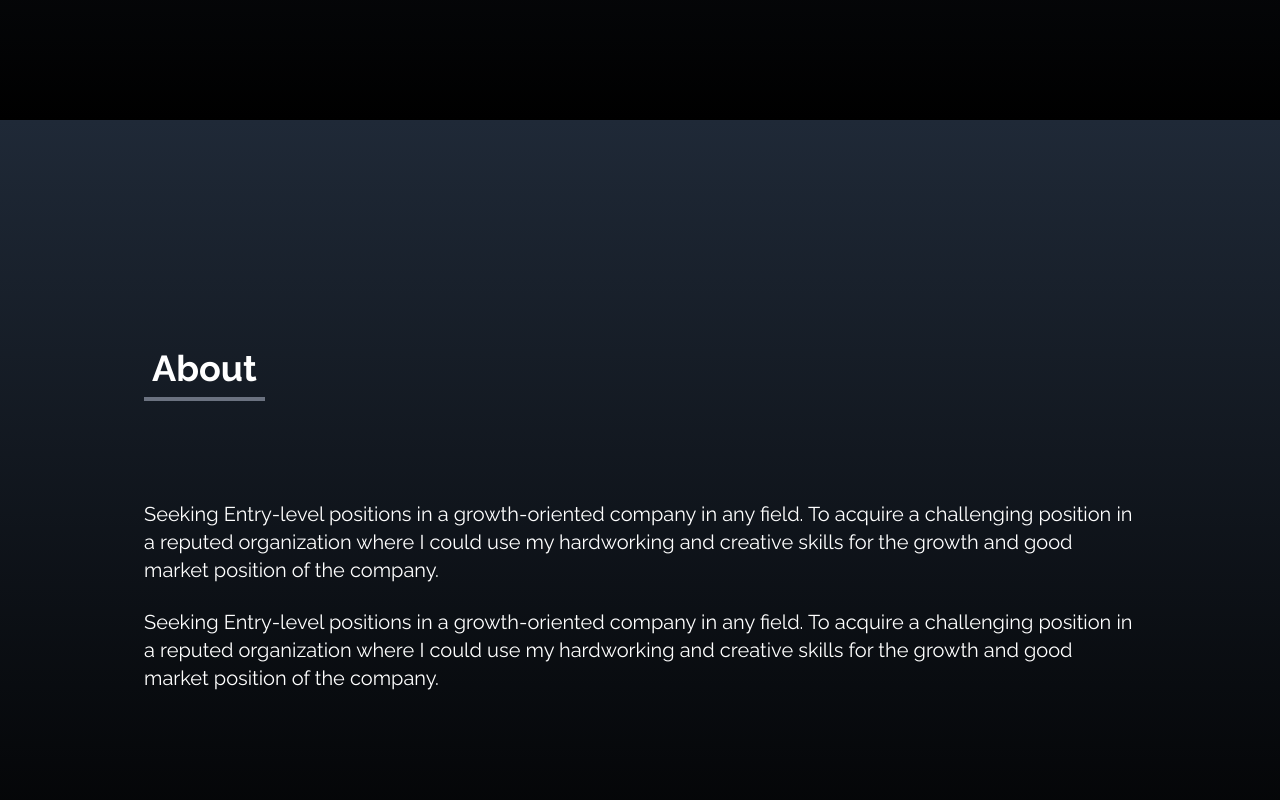
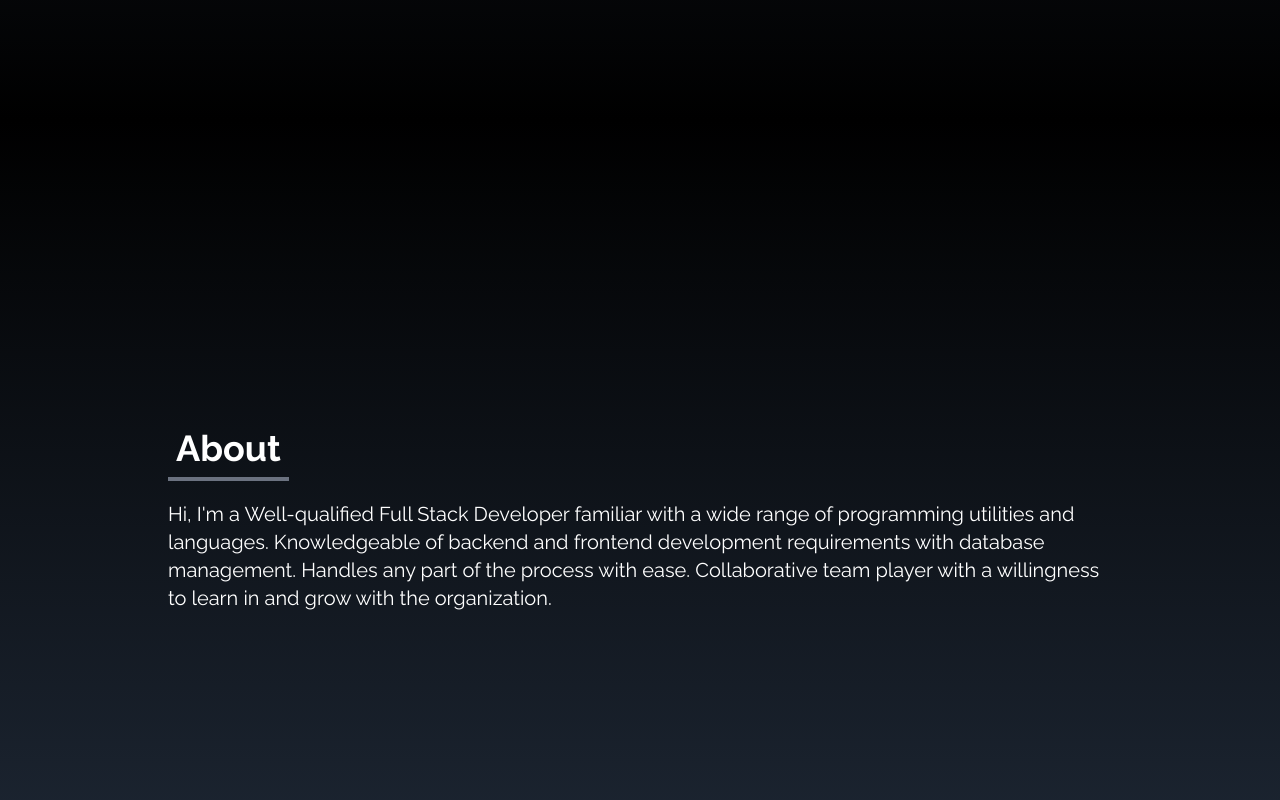
Before and after one commit to Shyam2397/my-portfolio, a React (Create React App) app: page / in a window 1280 px wide. Shown: the part 760-1560 px from the top of the page. Built offline with nearby package versions, Linux system fonts and the light colour scheme; the HTML template or start-up script is replaced by a standard one.

Commit message:
update the about

```diff
--- a/src/components/About.js
+++ b/src/components/About.js
@@ -4,26 +4,20 @@ const About = () => {
   return (
     <div
       name="About"
-      className="w-full h-screen bg-gradient-to-b from-gray-800 to-black text-white"
+      className="w-full h-full bg-gradient-to-b from-black to-gray-800"
     >
-      <div className="p-4 max-w-screen-lg mx-auto flex flex-col justify-center w-full h-full max-[426px]:pt-32">
+      <div className="flex flex-col max-w-screen-lg mx-auto h-screen w-full text-white justify-center md:px-10 sm:p-10 max-[426px]: px-5">
         <div className="pb-8">
-          <p className="text-4xl font-bold inline capitalize border-b-4 p-2 border-gray-500">
+          <p className="text-4xl font-bold capitalize inline border-b-4 border-gray-500 p-2">
             about
           </p>
         </div>
-        <p className="text-xl mt-20 max-[426px]:mt-2">
-          Seeking Entry-level positions in a growth-oriented company in any
-          field. To acquire a challenging position in a reputed organization
-          where I could use my hardworking and creative skills for the growth
-          and good market position of the company.
-        </p>
-        <br />
         <p className="text-xl">
-          Seeking Entry-level positions in a growth-oriented company in any
-          field. To acquire a challenging position in a reputed organization
-          where I could use my hardworking and creative skills for the growth
-          and good market position of the company.
+          Hi, I'm a Well-qualified Full Stack Developer familiar with a wide
+          range of programming utilities and languages. Knowledgeable of backend
+          and frontend development requirements with database management.
+          Handles any part of the process with ease. Collaborative team player
+          with a willingness to learn in and grow with the organization.
         </p>
       </div>
     </div>
```
